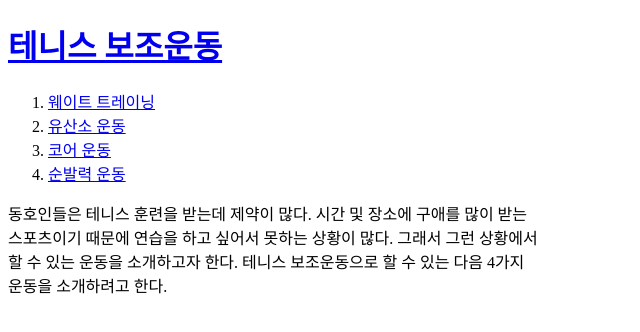
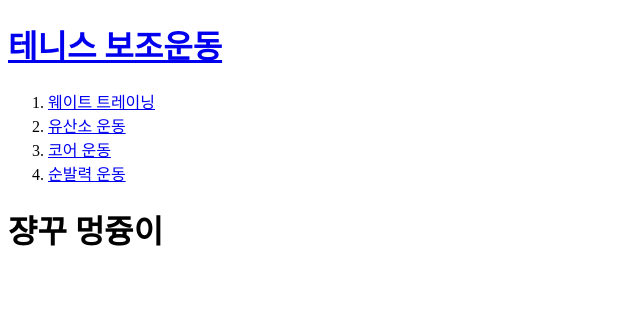
Before and after one commit to codebigg/my-first-web-site, a plain HTML site: page index.html in a window 1280 px wide. Shown: the whole page, without its empty margins (0-640 px from the left). Drawn offline with Linux system fonts and the light colour scheme.

Commit message:
수정본

```diff
--- a/index.html
+++ b/index.html
@@ -12,10 +12,7 @@
         <li><a href="exer3.html">코어 운동</a></li>
         <li><a href="exer4.html">순발력 운동</a></li>
     </ol>
-    <p>동호인들은 테니스 훈련을 받는데 제약이 많다. 시간 및 장소에 구애를 많이 받는<br>
-    스포츠이기 때문에 연습을 하고 싶어서 못하는 상황이 많다. 그래서 그런 상황에서<br>
-할 수 있는 운동을 소개하고자 한다. 테니스 보조운동으로 할 수 있는 다음 4가지<br>
-운동을 소개하려고 한다. </p>
+    <p><h1>쟝꾸 멍즁이</h1> </p>
 
 </body>
 </html>
```
